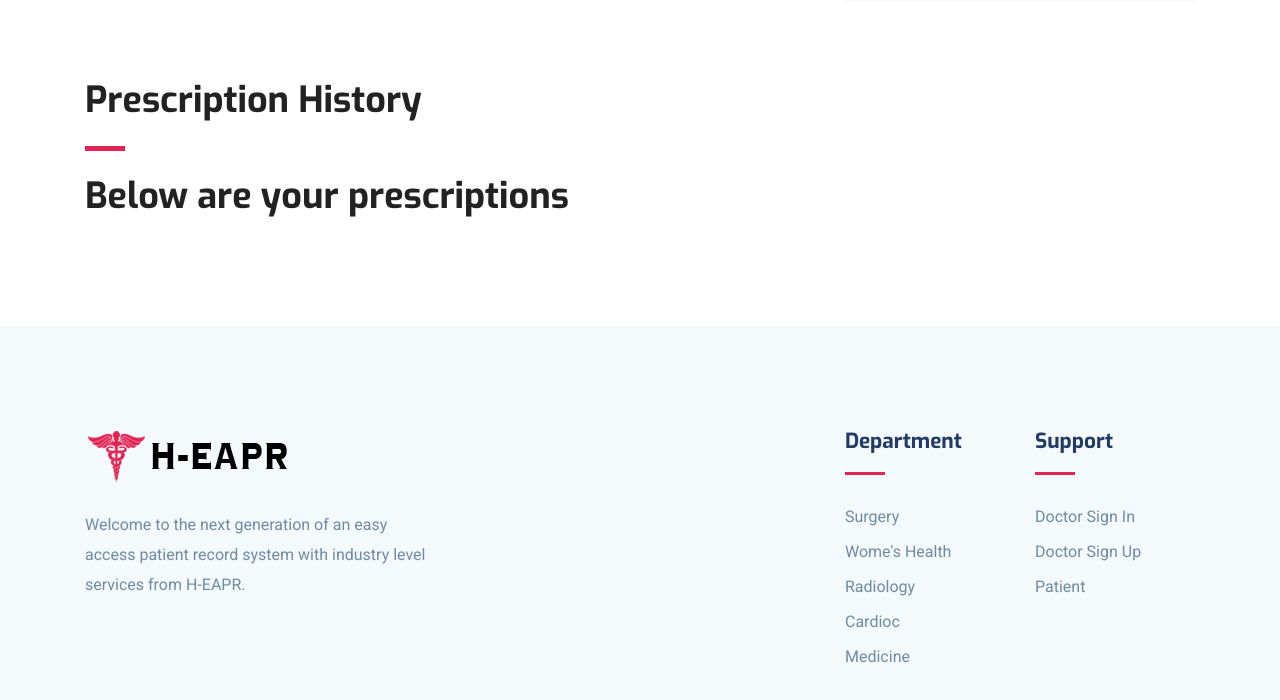
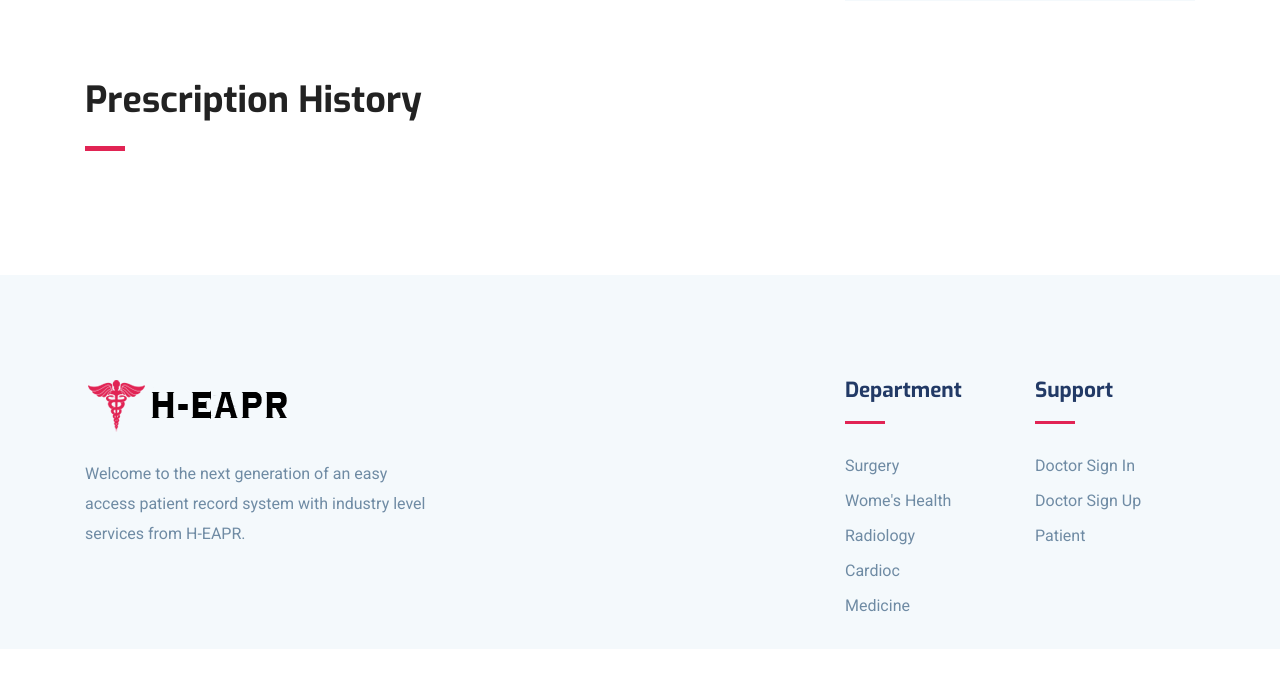
Before and after one commit to vinaykumar7686/Hackfest-EasyAccessPatientRecord, a Django app: template patient/templates/pat_info.html in a window 1280 px wide; the page is wider, and only the part inside the window is pictured. Shown: the part 1068-1768 px from the top of that part. After the commit the page ends 1680 px from the top of that part, so only its background shows below. Run offline with Django 4.2, Linux system fonts and the light colour scheme; the template is opened without the code that fills it, so the values that code supplies are empty; some libraries are stand-ins or nearby versions; some web fonts are replaced.

Commit message:
Table Updation

```diff
--- a/patient/templates/pat_info.html
+++ b/patient/templates/pat_info.html
@@ -121,7 +121,6 @@
 						<h5 class="text-md">Prescription History</h5>
 						<div class="divider my-4"></div>
 					</div>
-					<h5 class="text-md">Below are your prescriptions</h5>
 					{% for prescription in data.prescriptions %}
 					<br>
 					<h5 class="text-md">Prescription</h5>
```
